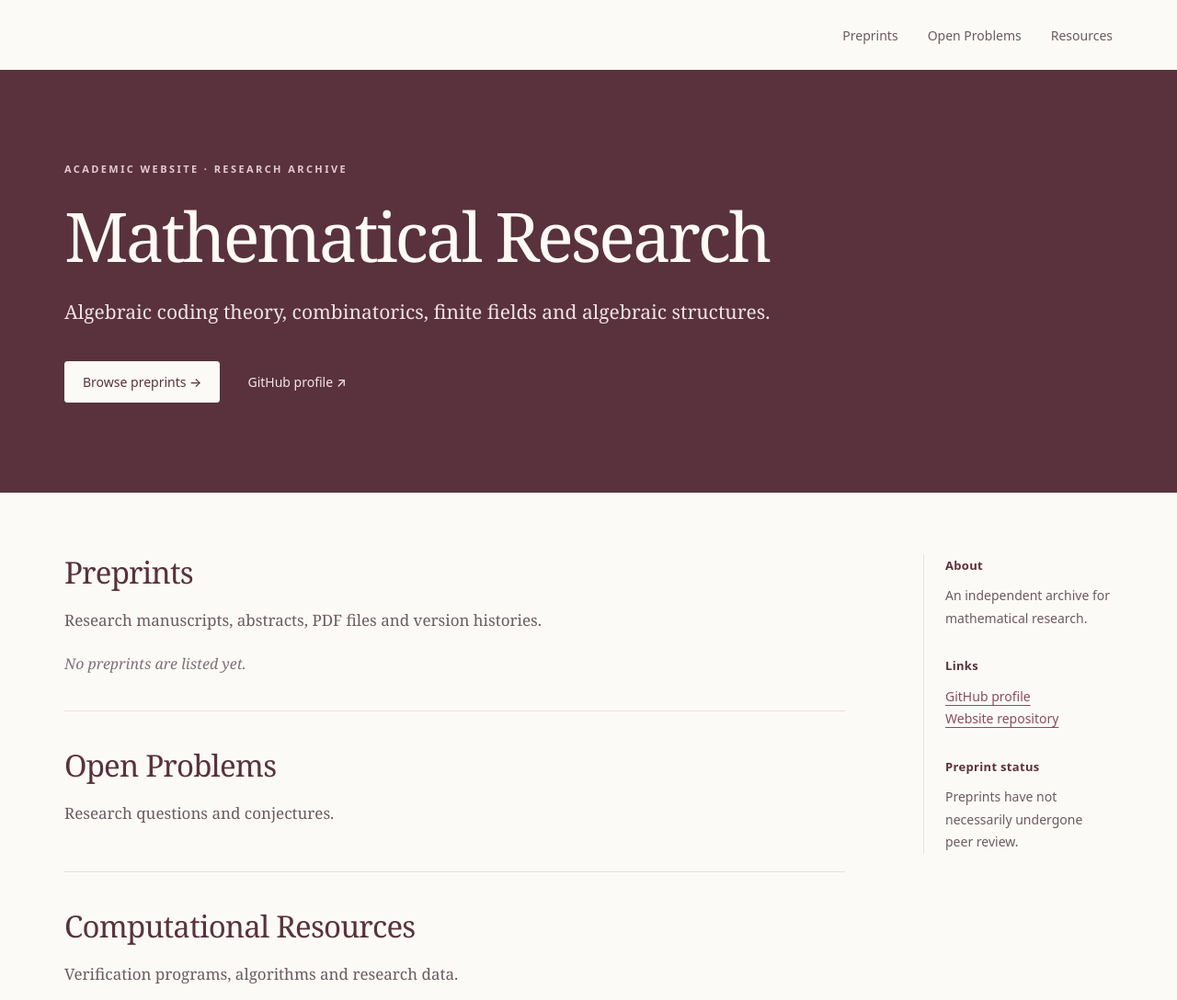
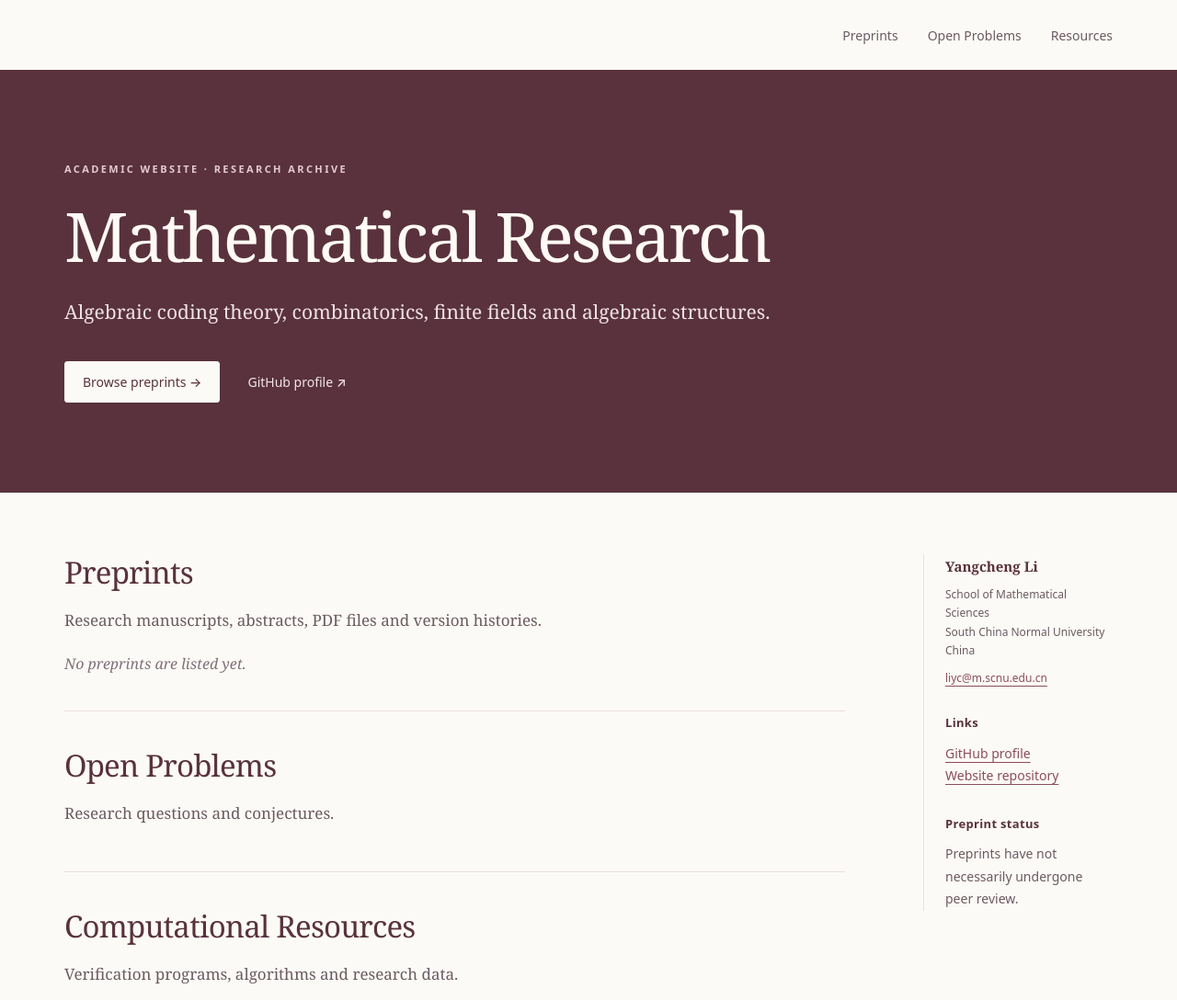
Before and after one commit to liyc-math/liyc-math.github.io, a plain HTML site: page index.html in a window 1280 px wide. Shown: the top 1088 px of the page at 92% size. Drawn offline with Linux system fonts and the light colour scheme.

Commit message:
Add files via upload

```diff
--- a/index.html
+++ b/index.html
@@ -52,6 +52,9 @@ summary { cursor: pointer; color: var(--accent); }
 .side { align-self: start; border-left: 1px solid var(--line); padding: 3px 0 0 23px; font: 14px/1.75 var(--sans); color: var(--muted); }
 .side h2 { font: 600 13px/1.5 var(--sans); color: var(--navy); letter-spacing: .025em; margin: 0 0 11px; }
 .side p { margin: 0; }
+.side .profile-name { font: 600 15px/1.45 var(--serif); letter-spacing: 0; margin: 0 0 9px; }
+.side .affiliation { font-size: 12px; line-height: 1.7; }
+.side .email { margin-top: 10px; font-size: 12px; line-height: 1.6; }
 .side .side-group + .side-group { margin-top: 30px; }
 .side a { display: inline-block; overflow-wrap: anywhere; }
 footer { border-top: 1px solid var(--line); padding: 25px 0 29px; font: 12px/1.6 var(--sans); color: var(--muted); }
@@ -124,10 +127,11 @@ footer .wrap { display: flex; align-items: center; justify-content: space-betwee
       <p>Verification programs, algorithms and research data.</p>
     </section>
   </main>
-  <aside class="side" aria-label="About this website">
+  <aside class="side" aria-label="Author information and links">
     <div class="side-group">
-      <h2>About</h2>
-      <p>An independent archive for mathematical research.</p>
+      <h2 class="profile-name">Yangcheng Li</h2>
+      <p class="affiliation">School of Mathematical Sciences<br>South China Normal University<br>China</p>
+      <p class="email"><a href="mailto:liyc@m.scnu.edu.cn">liyc@m.scnu.edu.cn</a></p>
     </div>
     <div class="side-group">
       <h2>Links</h2>
```
